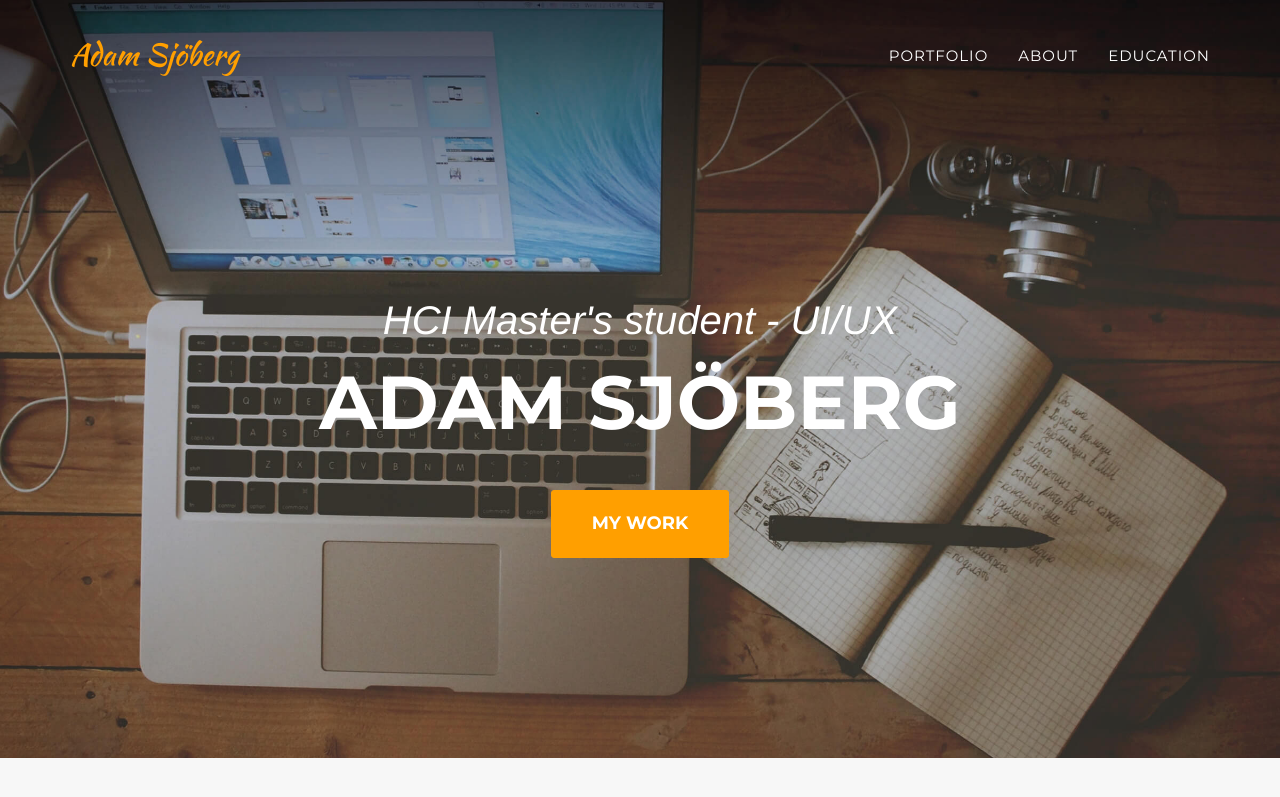
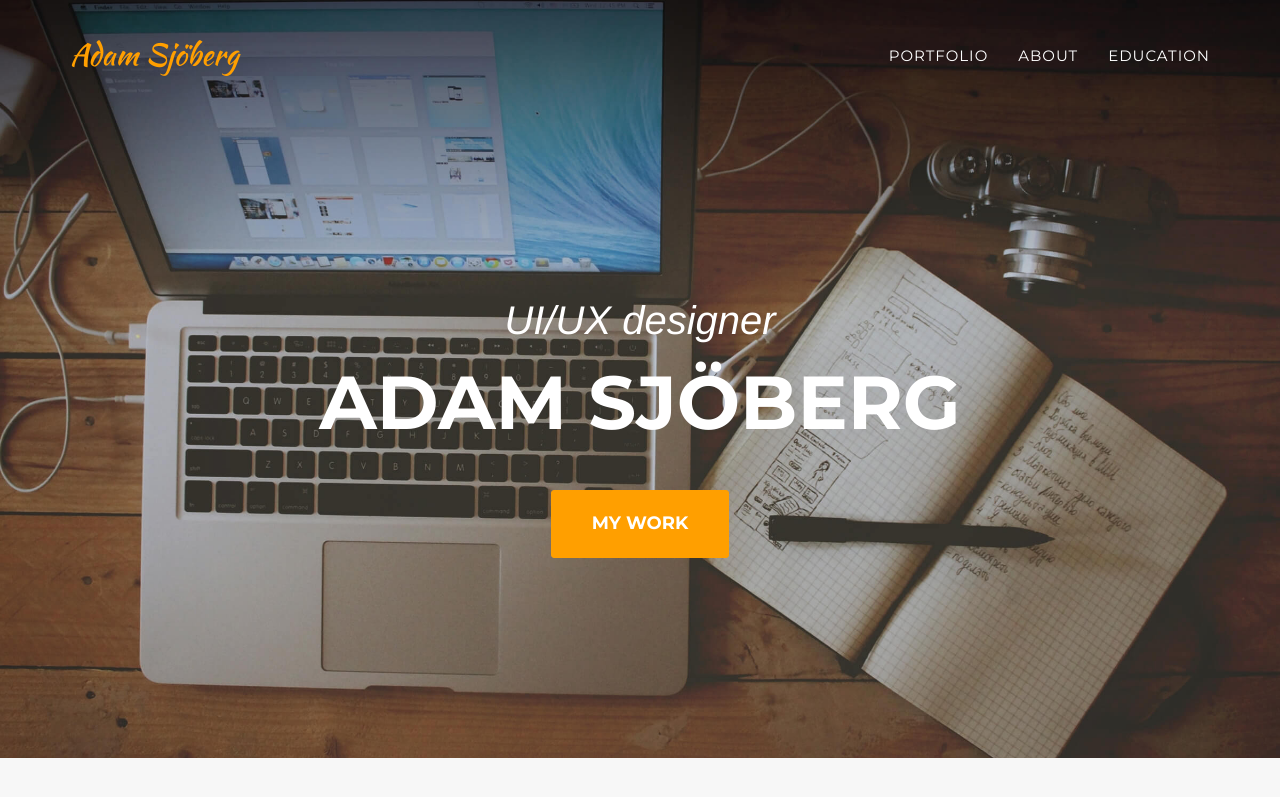
Before and after one commit to Adamsjoberg/Adamsjoberg.github.io, a Jekyll site: the page built from index.html, in a window 1280 px wide and 900 px high. Shown: the top 797 px of the window. Built offline with Jekyll 4.4.1, drawn with Linux system fonts in a browser that asks for light colours; some web fonts are replaced.

Commit message:
changed title

```diff
--- a/_includes/header.html
+++ b/_includes/header.html
@@ -38,7 +38,7 @@
     <header>
         <div class="container">
             <div class="intro-text">
-                <div class="intro-lead-in">HCI Master's student - UI/UX</div>
+                <div class="intro-lead-in">UI/UX designer</div>
                 <div class="intro-heading">Adam Sjöberg</div>
                 <a href="#portfolio" class="page-scroll btn btn-xl">My work</a>
             </div>
```
